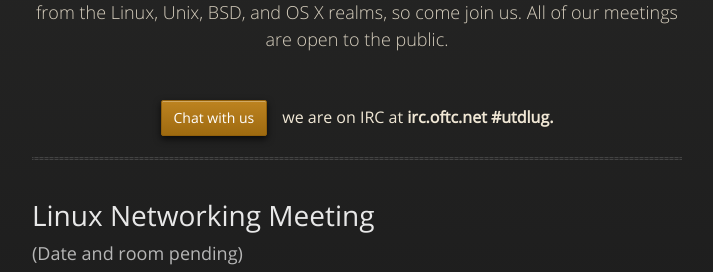
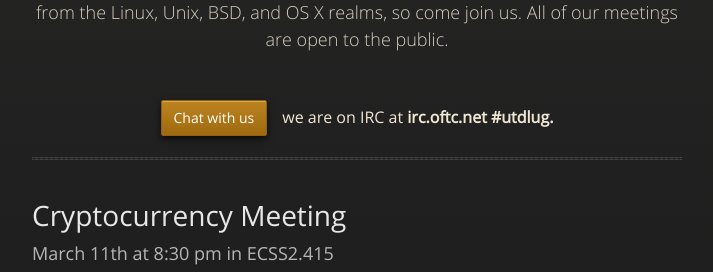
Before and after one commit to utdlug/lug-site, a Node server app: page / in a window 1280 px wide. Shown: the part 389-661 px from the top of the page, without its empty margins (283-996 px from the left). Run offline with Node 20, Linux system fonts and the light colour scheme; some libraries are stand-ins or nearby versions.

Commit message:
updated event locations and times

```diff
--- a/views/index.jade
+++ b/views/index.jade
@@ -1,21 +1,15 @@
 extends layout
 
 block content
-    h1 Linux Networking Meeting
-    h3 (Date and room pending)
-    //- img.news-l(src='/images/networking.png')
-    p Join us for a meeting this January where we will cover various networking topics in Linux, such as:
-    li Turning a Router into a Linux box (Tomato)
-    li Turning a Linux box into a Router
-    li iptables,pf
-    li And more!!
-    br
-    p Feel free to bring a laptop and follow along as we cover all the information you will need to set up your own customized router or firewall.
+    h1 Cryptocurrency Meeting
+    h3 March 11th at 8:30 pm in ECSS2.415
+    img.news-l(src='/images/bitcoin.png')
+    p Heard about some of the new alternative currencies going around and want to learn about the best way to invest? Maybe you're wondering how to start actually mining for some coins yourself. Whatever your level of interest, feel free to join us on March 11th at 8:30 pm in ECSS 2.415 where we will be discussing the future of cryptocurrencies as a currency and as a technology.
     br
     hr
 
     h1 Amazon Web Services Meeting
-    h3 (Date and room pending)
+    h3 March 25th at 7:00 pm in TI Auditorium (ECSS)
     img.news-r(src='/images/aws.png')
     p Interested in Cloud Computing? Want to learn how to deploy your own virtual server, or host your data in the cloud?
     p The Linux Users Group @ UTD is coordinating with local Amazon reps to host a technical introduction to AWS, demonstrating its many services and abilities. Bring a laptop and join us on this interactive lecture! We will walk users through setting up a trial account on AWS, and explain in detail some cool things they can do with it. The event will be held in February, date and location info will be provided as it becomes available.
@@ -23,15 +17,8 @@ block content
     br
     hr
 
-    h1 Linux Gaming / SteamOS Meeting
-    h3 (Date and room pending)
-    img.news-l(src='/images/steam.png')
-    p Interested in learning how to play your favorite games on Linux so you can finally ditch Windows? Heard about the new Steam Machine and want to see what the hype is all about? Join us in March for our gaming meetup where we will demo a working SteamOS rig, walk users through the install on their own machines, and show users how to install their favorite games either running natively through steam, or using Wine. We will also have a fast gigabit LAN set up so those who bring in a machine can try out their new setup.
-    br
-    hr
-
     h1 Media Servers & Clients Meeting
-    h3 (Date and room pending)
+    h3 April 22nd at 8:30 pm in ECSS 2.415
     p This April LUG @ UTD will be hosting a meeting exploring several media servers and clients for Linux. We will focus on mpd and ncmpcpp, but also plan to show several types of setups including ftp servers, dlna servers, and using embedded systems as media clients. Come join us an learn how to use a raspberry pi to playback Full HD video in your living room for just $35!
     br
     hr
```
